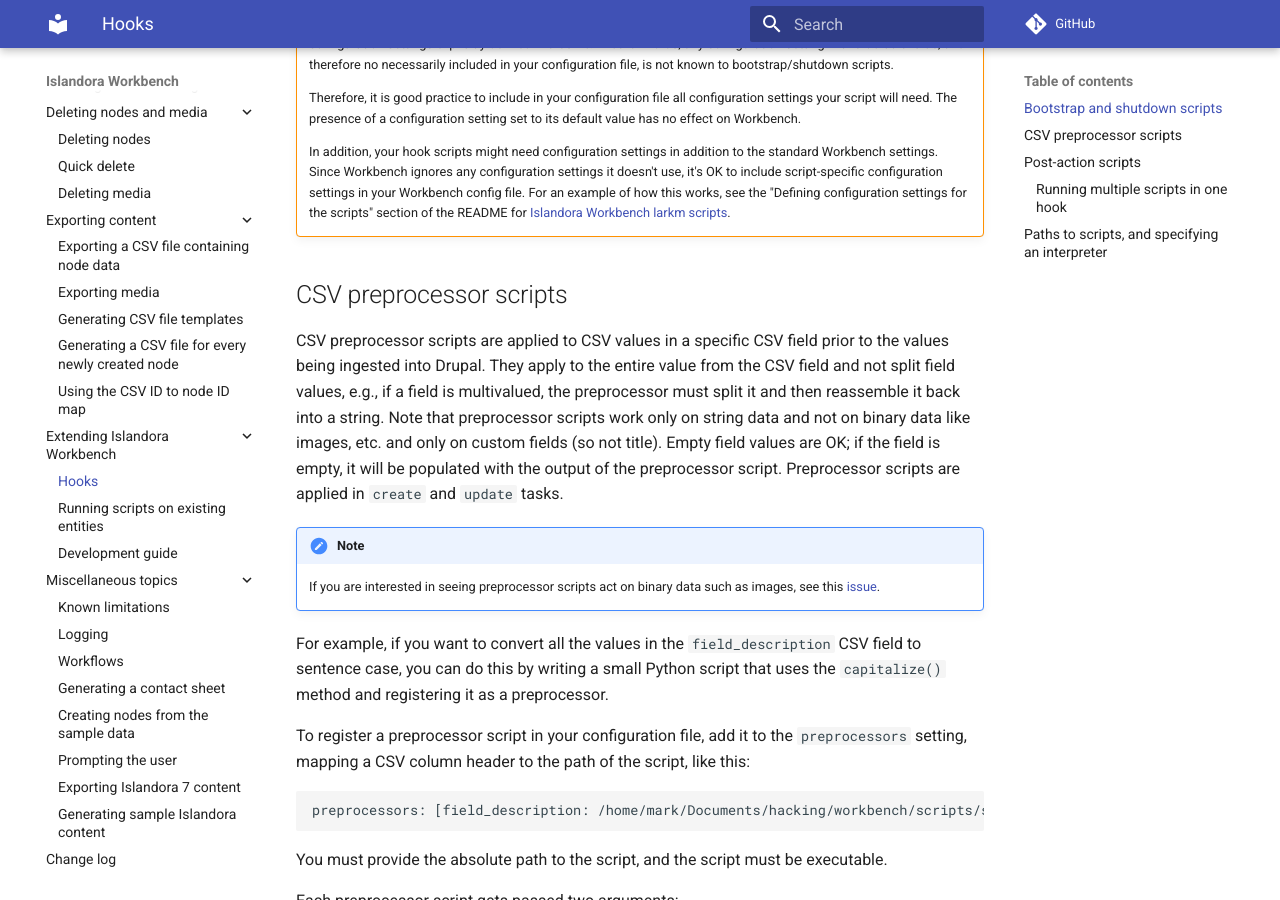
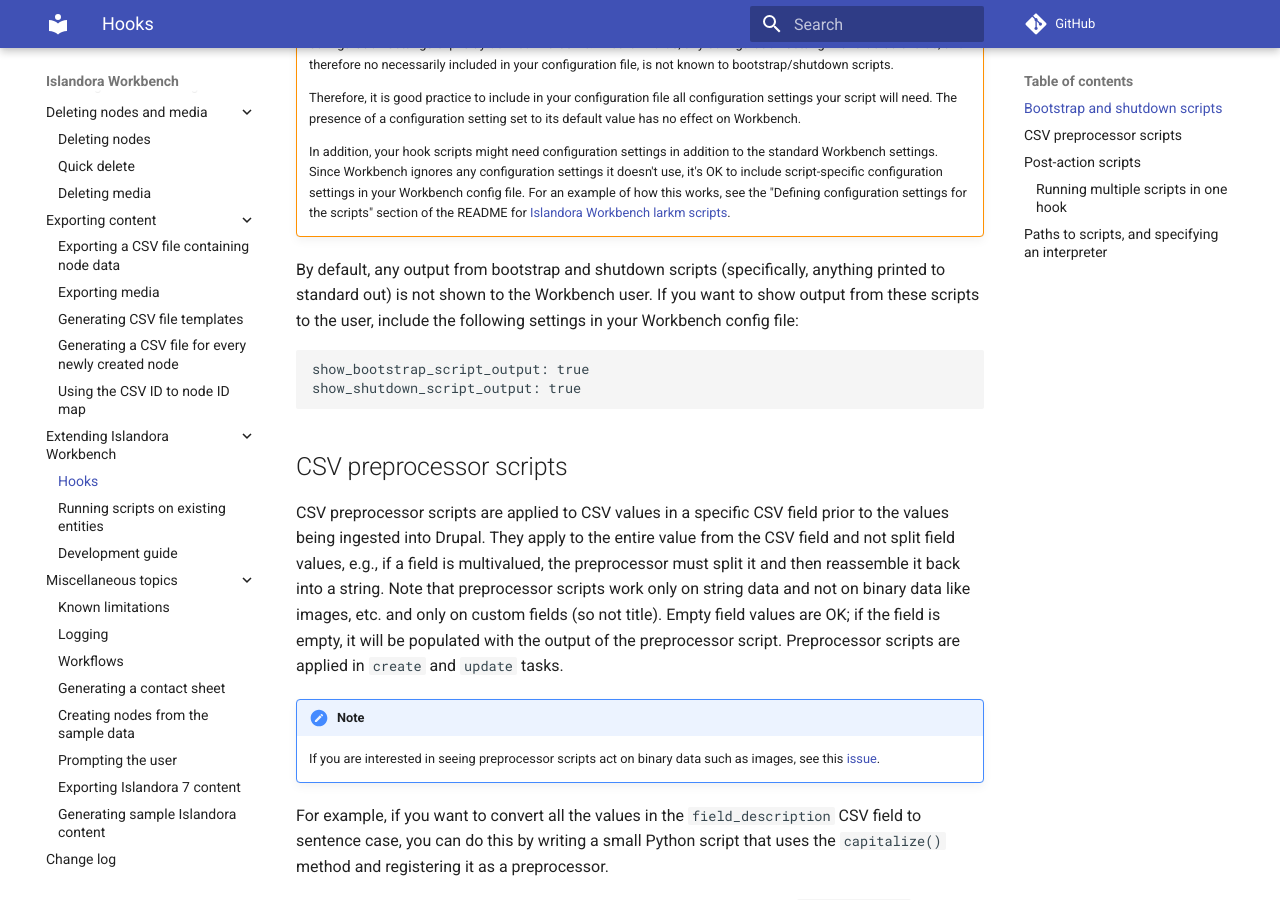
Before and after one commit to mjordan/islandora_workbench_docs, an MkDocs documentation site: the page built from docs/hooks.md, in a window 1280 px wide and 900 px high, scrolled down 1506 px. Built offline with MkDocs 1.6.1 and Material for MkDocs 9.7.7, drawn with Linux system fonts in a browser that asks for light colours; comment, search, counter and statistics services are not loaded.

Commit message:
Added docs about the new settings to show output from bootstrap and shutdown scripts.

````diff
--- a/docs/hooks.md
+++ b/docs/hooks.md
@@ -46,6 +46,14 @@
     Therefore, it is good practice to include in your configuration file all configuration settings your script will need. The presence of a configuration setting set to its default value has no effect on Workbench.
 
     In addition, your hook scripts might need configuration settings in addition to the standard Workbench settings. Since Workbench ignores any configuration settings it doesn't use, it's OK to include script-specific configuration settings in your Workbench config file. For an example of how this works, see the "Defining configuration settings for the scripts" section of the README for [Islandora Workbench larkm scripts](https://github.com/mjordan/islandora_workbench_larkm_scripts).
+
+By default, any output from bootstrap and shutdown scripts (specifically, anything printed to standard out) is not shown to the Workbench user. If you want to show output from these scripts to the user, include the following settings in your Workbench config file:
+
+```
+show_bootstrap_script_output: true
+show_shutdown_script_output: true
+```
+
 
 ## CSV preprocessor scripts
 
````
Also changed, not shown: docs/changelog.md (+2 -0 lines), docs/configuration.md (+2 -0 lines).
